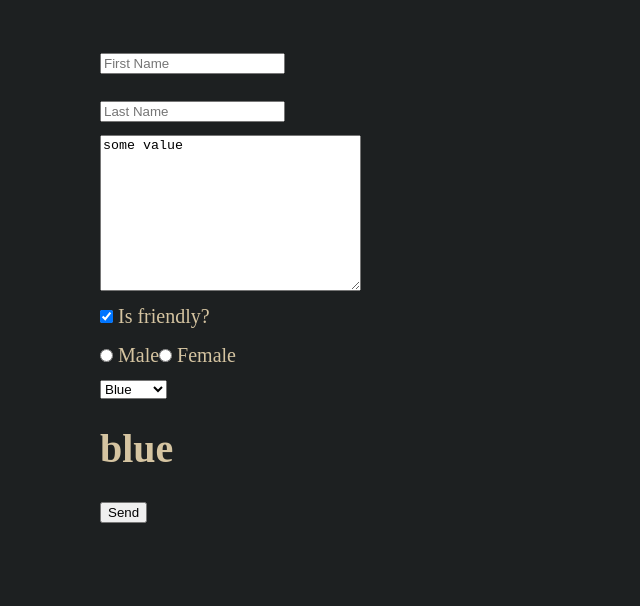
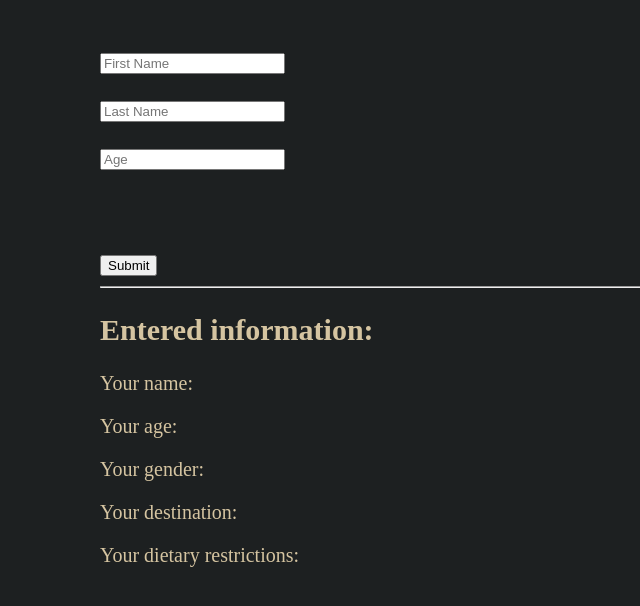
Before and after one commit to NicksIdeaEngine/sandbox, a React app: page / in a window 1280 px wide. Shown: the top 606 px of the page, without its empty margins (0-640 px from the left). Built offline with nearby package versions, Linux system fonts and the light colour scheme.

Commit message:
Post forms overview

```diff
--- a/src/App.js
+++ b/src/App.js
@@ -6,101 +6,72 @@
 /* eslint-disable react/destructuring-assignment */
 import React, { Component } from 'react';
 
+/**
+ * Challenge: Wire up the partially-finished travel form so that it works!
+ * Remember to use the concept of controlled forms
+ * https://reactjs.org/docs/forms.html
+ *
+ * All information should be populating the text below the form in real-time
+ * as you're filling it out
+ *
+ * This exercise is adapted from the V School curriculum on vanilla JS forms:
+ * https://coursework.vschool.io/travel-form/
+ *
+ * All of our challenges and learning resources are open for the public
+ * to play around with and learn from at https://coursework.vschool.io
+ */
+
 class App extends Component {
   constructor() {
     super();
-    this.state = {
-      firstName: '',
-      lastName: '',
-      isFriendly: true,
-      gender: '',
-      favColor: 'blue',
-    };
-    this.handleChange = this.handleChange.bind(this);
-  }
-
-  handleChange(event) {
-    const { name, value, type, checked } = event.target;
-    type === 'checkbox'
-      ? this.setState({ [name]: checked })
-      : this.setState({
-          [name]: value,
-        });
+    this.state = {};
   }
 
   render() {
     return (
-      <form onSubmit={this.handleSubmit}>
-        <input
-          type="text"
-          value={this.state.firstName}
-          placeholder="First Name"
-          name="firstName"
-          onChange={this.handleChange}
-        />
+      <main>
+        <form>
+          <input placeholder="First Name" />
           <br />
-        <input
-          type="text"
-          value={this.state.lastName}
-          placeholder="Last Name"
-          name="lastName"
-          onChange={this.handleChange}
-        />
+          <input placeholder="Last Name" />
           <br />
-        <textarea
-          name="response"
-          id="userResponse"
-          cols="30"
-          rows="10"
-          value="some value"
-          onChange={this.handleChange}
-        />
+          <input placeholder="Age" />
           <br />
-        <label htmlFor="checked">
-          <input
-            type="checkbox"
-            name="isFriendly"
-            checked={this.state.isFriendly}
-            onChange={this.handleChange}
-          />
-          &nbsp;Is friendly?
-        </label>
+
+          {/* Create radio buttons for gender here */}
           <br />
-        <label htmlFor="radio">
-          <input
-            type="radio"
-            name="gender"
-            value="male"
-            checked={this.state.gender === 'male'}
-            onChange={this.handleChange}
-          />
-          &nbsp;Male
-        </label>
-        <label htmlFor="radio">
-          <input
-            type="radio"
-            name="gender"
-            value="female"
-            checked={this.state.gender === 'female'}
-            onChange={this.handleChange}
-          />
-          &nbsp;Female
-        </label>
+
+          {/* Create select box for location here */}
           <br />
-        <select name="favColor" onChange={this.handleChange}>
-          <option value="blue">Blue</option>
-          <option value="red">Red</option>
-          <option value="green">Green</option>
-          <option value="yellow">Yellow</option>
-          <option value="orange">Orange</option>
-          <option value="purple">Purple</option>
-        </select>
-        <h1>{this.state.firstName}</h1>
-        <h1>{this.state.lastName}</h1>
-        <h1>{this.state.gender}</h1>
-        <h1>{this.state.favColor}</h1>
-        <button type="submit">Send</button>
+
+          {/* Create check boxes for dietary restrictions here */}
+          <br />
+
+          <button type="submit">Submit</button>
         </form>
+        <hr />
+        <h2>Entered information:</h2>
+        <p>
+          Your name:&nbsp;
+          {/* First and last name here */}
+        </p>
+        <p>
+          Your age:&nbsp;
+          {/* Age here */}
+        </p>
+        <p>
+          Your gender:&nbsp;
+          {/* Gender here */}
+        </p>
+        <p>
+          Your destination:&nbsp;
+          {/* Destination here */}
+        </p>
+        <p>
+          Your dietary restrictions:
+          {/* Dietary restrictions here, comma separated */}
+        </p>
+      </main>
     );
   }
 }
```
Lines whose indentation alone changed are shown as unchanged.
